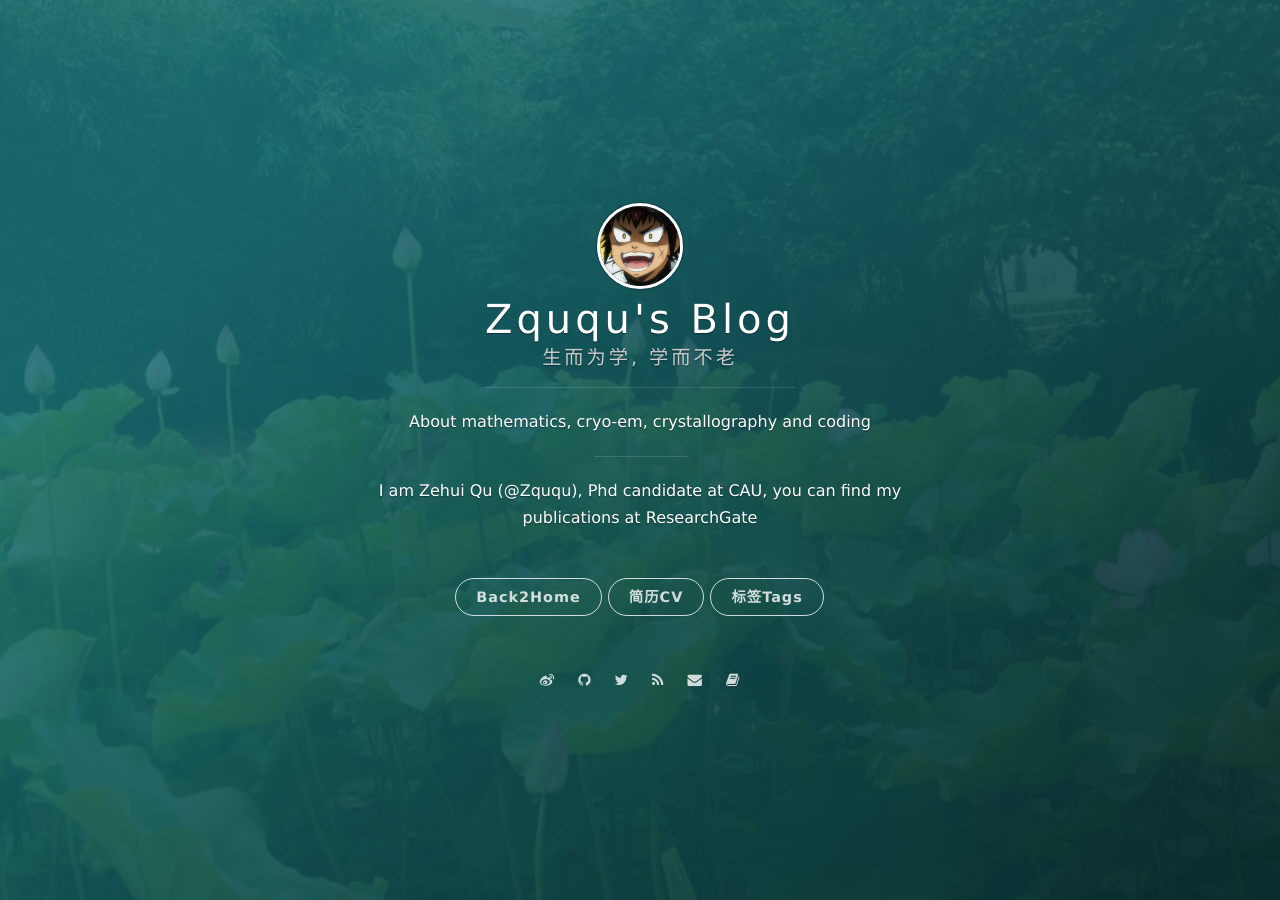
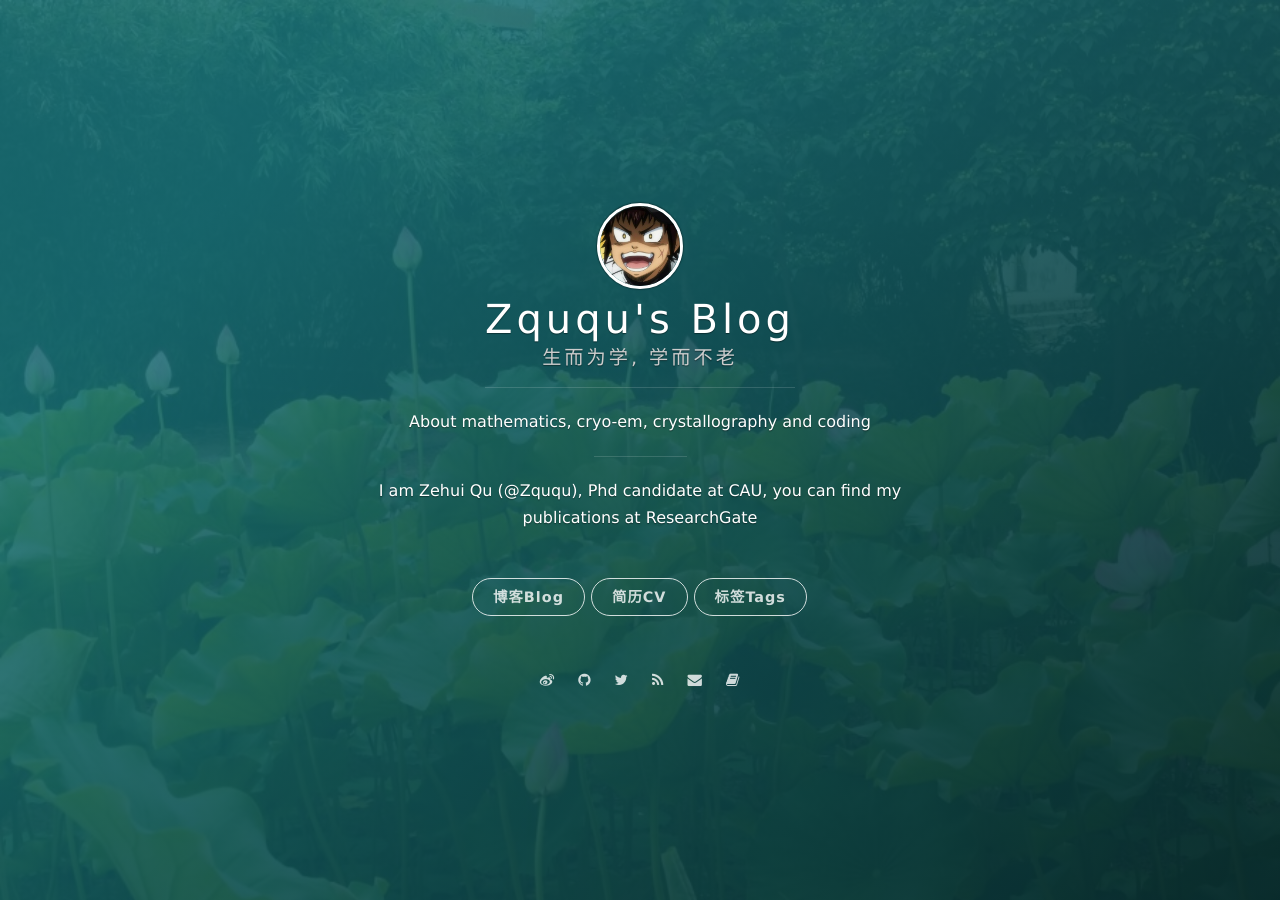
Before and after one commit to onevcat/vno-jekyll, a Jekyll site: the page built from index.html, in a window 1280 px wide. Built offline with Jekyll 4.4.1, drawn with Linux system fonts in a browser that asks for light colours; nearby versions of some CDN libraries; the list of posts is cut into pages by our own code; comment, search, counter and statistics services are not loaded.

Commit message:
fix the name of blog button

```diff
--- a/_config.yml
+++ b/_config.yml
@@ -17,8 +17,8 @@ cover_color: green
 
 # The blog button should not be removed.
 blog_button:
-    title: Back2Home
-    description: return to home
+    title: 博客Blog
+    description: To Home Page
 
 # Navigation buttons in the front page.
 nav:
```
